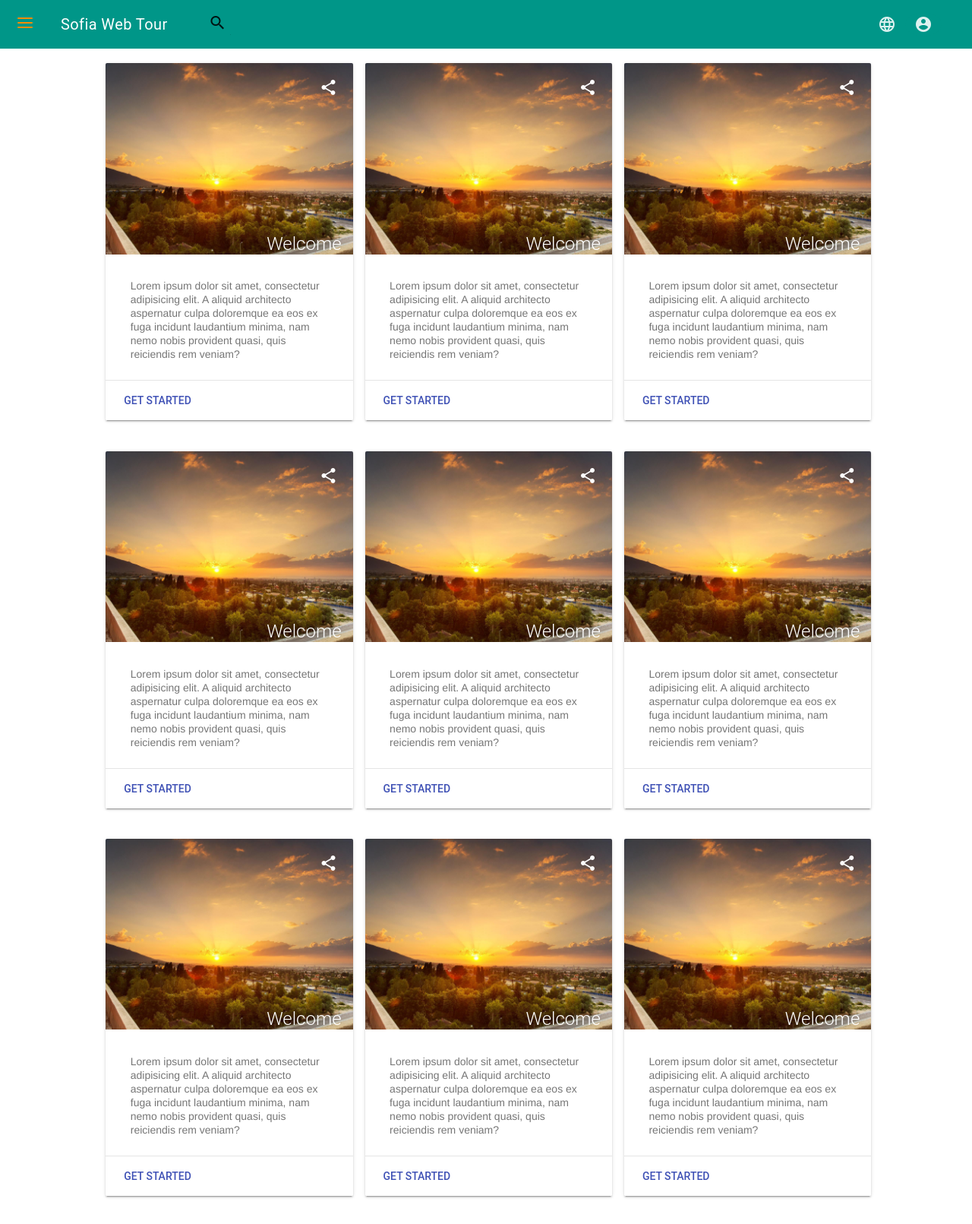
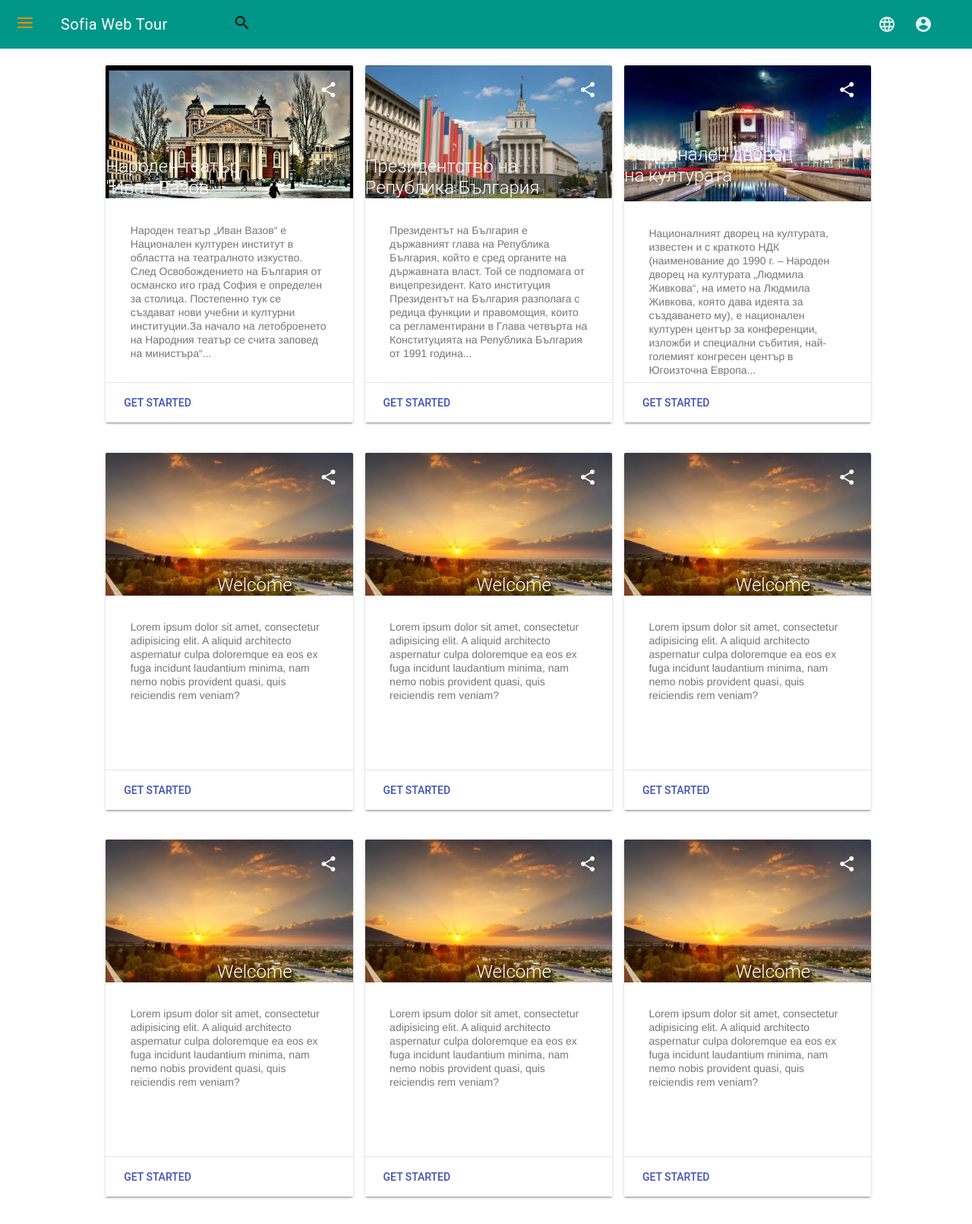
Before and after one commit to CyberSirius/SofiaWebTour, a PHP site: page / in a window 1280 px wide. Shown: the whole page at 76% size. Run offline with PHP 8.4, Linux system fonts and the light colour scheme.

Commit message:
some shit

```diff
--- a/css/menu_icon.css
+++ b/css/menu_icon.css
@@ -1,6 +1,7 @@
 /* Icon 1 */
 
 #nav-icon1 {
+    position: fixed;
     z-index: 3;
     width: 20px;
     height: 15px;
--- a/css/styles.css
+++ b/css/styles.css
@@ -4,10 +4,10 @@ body {
 
 .mdl-layout--fixed-header {
     z-index: 3;
-    position: relative;
+    position: fixed;
     /*top: 0;*/
     /*left: 0;*/
-    /*width: 100%;*/
+    width: 100%;
 
 }
 
@@ -15,7 +15,7 @@ body {
 /*z-index: 3;*/
 /*}*/
 
-@supports (pointer-events: none) {
+@supports (pointer-events: auto) {
     .mdl-layout__obfuscator {
         background-color: rgba(0, 0, 0, 0);
         opacity: 0;
@@ -25,16 +25,17 @@ body {
     }
 
     .mdl-layout__obfuscator.is-visible {
-        pointer-events: none;
+        pointer-events: auto;
         opacity: 1;
     }
 }
 
 .mdl-layout__obfuscator.is-visible {
-    visibility: hidden;
+    display: none;
 }
 
 .mdl-layout__drawer {
+    position: fixed;
     z-index: 2;
 }
 
@@ -52,9 +53,13 @@ body {
 }
 
 .mdl-layout__content {
+
+    margin-top: 67px;
+    position: relative;
     height: 100%;
+    float: right;
     /*z-index: 2;*/
-    display: flex;
+    display: table;
     -webkit-transition: width 200ms;
 }
 
@@ -74,7 +79,7 @@ body {
 .landmark-card > .mdl-card__title {
     color: #fff;
     height: 300px;
-    width: 120%;
+    width: auto;
     -webkit-transition: all 0.3s linear 0s;
     -moz-transition: all 0.3s linear 0s;
     -ms-transition: all 0.3s linear 0s;
@@ -110,17 +115,20 @@ body {
 .landmark-card .mdl-card__title img {
     position: absolute;
     width: 100%;
+    margin: auto;
     top: 0;
     left: 0;
 }
 
 .landmark-card .mdl-card__title {
     position: relative;
+    height: 40%;
 }
 
 .landmark-card .mdl-card__title .mdl-card__title-text {
     z-index: 1;
     position: absolute;
+    width: auto;
     bottom: 0;
     right: 80px;
 }
--- a/index.html
+++ b/index.html
@@ -25,17 +25,21 @@
 
             <span class="mdl-layout-title text-primary-color">Sofia Web Tour</span>
             <div class="mdl-layout-spacer">
-                <div class="search-pos mdl-textfield mdl-js-textfield mdl-textfield--expandable
-                  mdl-textfield--floating-label mdl-textfield--align-left">
-                    <label class="mdl-button mdl-js-button mdl-button--icon"
-                           for="fixed-header-drawer-exp">
-                        <i class="material-icons">search</i>
-                    </label>
-                    <div class="mdl-textfield__expandable-holder">
-                        <input class="mdl-textfield__input" type="text" name="sample"
-                               id="fixed-header-drawer-exp">
+                <form action="#">
+                    <div class="search-pos mdl-textfield mdl-js-textfield mdl-textfield--expandable mdl-textfield--align-left">
+                        <div class="mdl-textfield__expandable-holder">
+                            <input class="mdl-textfield__input" type="text" name="sample"
+                                   id="search-button">
+                            <label class="mdl-textfield__label"
+                                   for="search-button">kfkjbakjfbkabdsk</label>
+                        </div>
+                        <label class="mdl-button mdl-js-button mdl-button--icon"
+                               for="search-button">
+                            <i class="material-icons">search</i>
+                        </label>
+
                     </div>
-                </div>
+                </form>
             </div>
 
             <nav class="mdl-navigation">
@@ -72,13 +76,15 @@
             <div class="mdl-cell mdl-cell--4-col ">
                 <div class="landmark-card mdl-card mdl-shadow--2dp">
                     <div class="mdl-card__title">
-                        <img src="images/background.jpg" alt="fail">
-                        <h2 class="mdl-card__title-text">Welcome</h2>
+                        <img src="images/theater.jpg" alt="fail">
+                        <h2 class="mdl-card__title-text">Народен театър "Иван Вазов"</h2>
                     </div>
-                    <div class="mdl-card__supporting-text">Lorem ipsum dolor sit amet, consectetur adipisicing elit. A
-                        aliquid
-                        architecto aspernatur culpa doloremque ea eos ex fuga incidunt laudantium minima, nam nemo nobis
-                        provident quasi, quis reiciendis rem veniam?
+                    <div class="mdl-card__supporting-text">Народен театър „Иван Вазов“ е Национален културен институт в
+                        областта на театралното изкуство. След Освобождението на България от османско иго град София е
+                        определен
+                        за столица. Постепенно тук се създават нови учебни и културни институции.За начало на
+                        летоброенето на
+                        Народния театър се счита заповед на министъра“...
                     </div>
                     <div class="mdl-card__actions mdl-card--border">
                         <a class="mdl-button mdl-button--colored mdl-js-button mdl-js-ripple-effect">
@@ -95,13 +101,15 @@
             <div class="mdl-cell mdl-cell--4-col">
                 <div class="landmark-card mdl-card mdl-shadow--2dp">
                     <div class="mdl-card__title">
-                        <img src="images/background.jpg" alt="fail">
-                        <h2 class="mdl-card__title-text">Welcome</h2>
+                        <img src="images/presidency.jpg" alt="fail">
+                        <h2 class="mdl-card__title-text">Президентство на Република България</h2>
                     </div>
-                    <div class="mdl-card__supporting-text">Lorem ipsum dolor sit amet, consectetur adipisicing elit. A
-                        aliquid
-                        architecto aspernatur culpa doloremque ea eos ex fuga incidunt laudantium minima, nam nemo nobis
-                        provident quasi, quis reiciendis rem veniam?
+                    <div class="mdl-card__supporting-text">Президентът на България е държавният глава на Република
+                        България,
+                        който е сред органите на държавната власт. Той се подпомага от вицепрезидент.
+                        Като институция Президентът на България разполага с редица функции и правомощия,
+                        които са регламентирани в Глава четвърта на Конституцията на Република България от 1991
+                        година...
                     </div>
                     <div class="mdl-card__actions mdl-card--border">
                         <a class="mdl-button mdl-button--colored mdl-js-button mdl-js-ripple-effect">
@@ -118,13 +126,15 @@
             <div class="mdl-cell mdl-cell--4-col">
                 <div class="landmark-card mdl-card mdl-shadow--2dp">
                     <div class="mdl-card__title">
-                        <img src="images/background.jpg" alt="fail">
-                        <h2 class="mdl-card__title-text">Welcome</h2>
+                        <img src="images/ndk.jpg" alt="fail">
+                        <h3 class="mdl-card__title-text">Национален дворец на културата</h3>
                     </div>
-                    <div class="mdl-card__supporting-text">Lorem ipsum dolor sit amet, consectetur adipisicing elit. A
-                        aliquid
-                        architecto aspernatur culpa doloremque ea eos ex fuga incidunt laudantium minima, nam nemo nobis
-                        provident quasi, quis reiciendis rem veniam?
+                    дв
+                    <div class="mdl-card__supporting-text">Националният дворец на културата, известен и с
+                        краткото НДК (наименование до 1990 г. – Народен дворец на културата „Людмила Живкова“, на името
+                        на Людмила Живкова, която дава идеята за създаването му), е национален културен център за
+                        конференции,
+                        изложби и специални събития, най-големият конгресен център в Югоизточна Европа...
                     </div>
                     <div class="mdl-card__actions mdl-card--border">
                         <a class="mdl-button mdl-button--colored mdl-js-button mdl-js-ripple-effect">
```
Also changed, not shown: images/ndk.jpg (added), images/presidency.jpg (added), images/theater.jpg (added).
